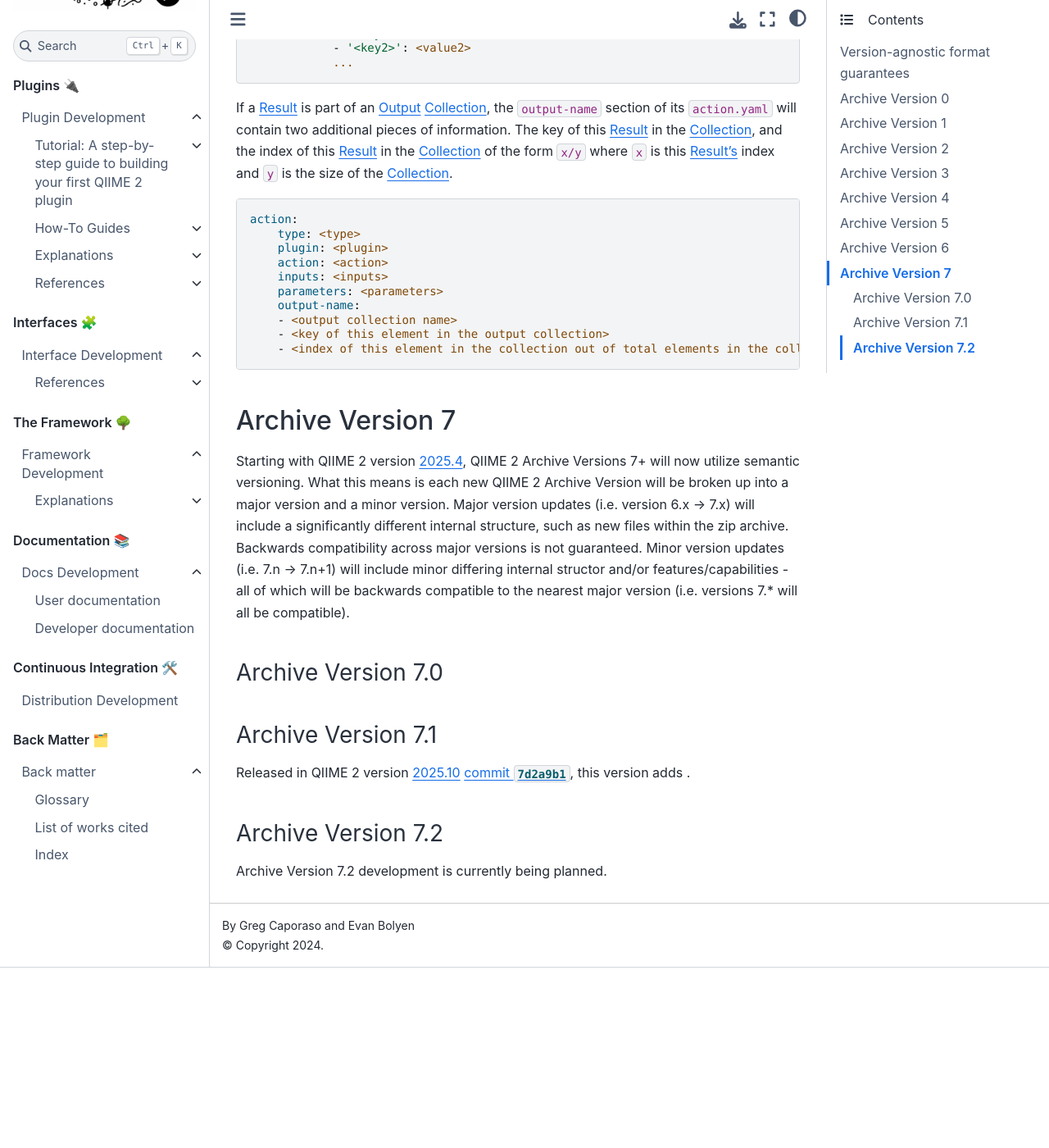
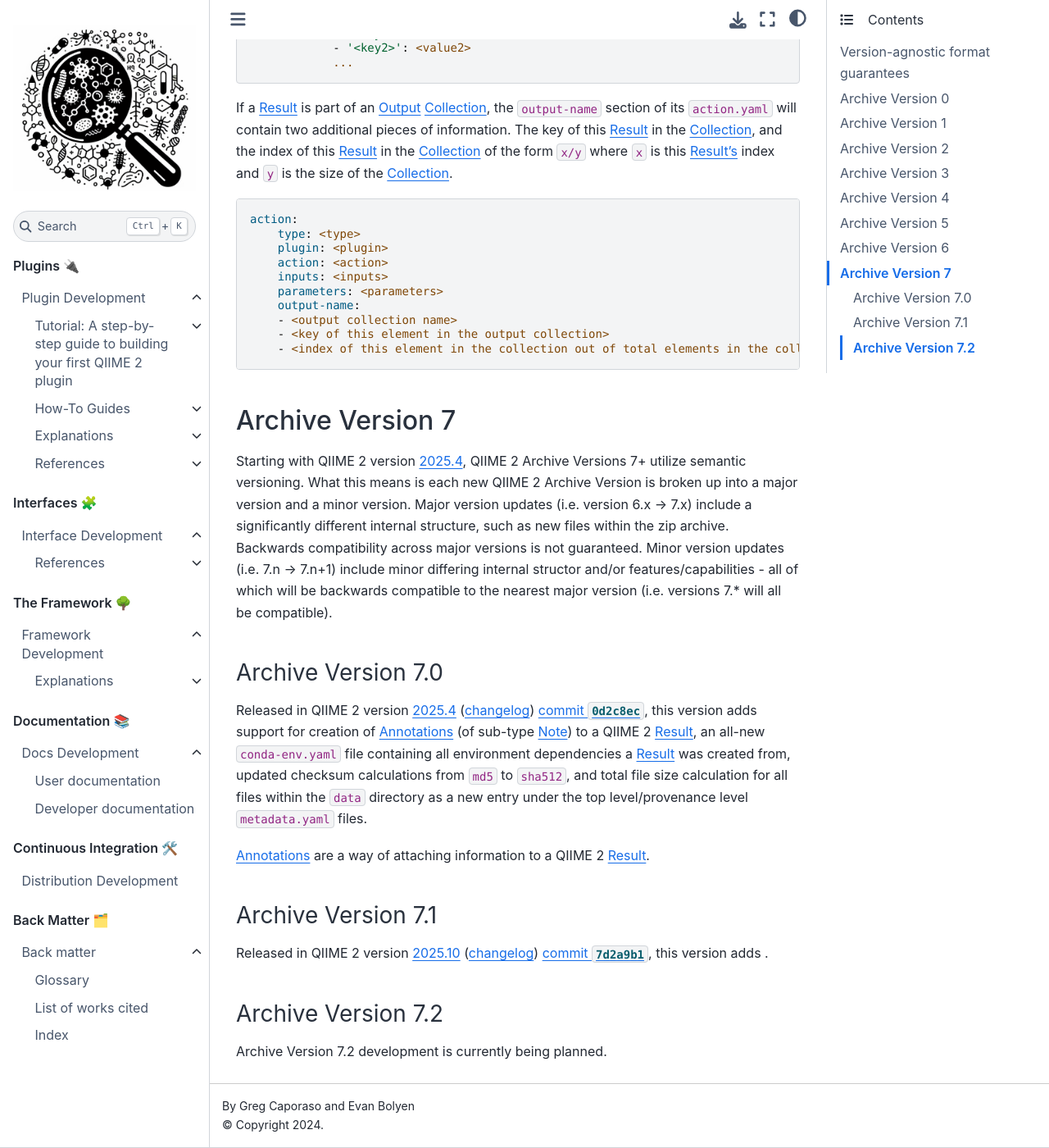
Before and after one commit to caporaso-lab/developing-with-qiime2, a Jupyter Book: the page built from book/framework/references/archive-versions.md, in a window 1280 px wide and 1400 px high, scrolled down 8309 px. Shown: the whole window at 82% size. Built offline with Jupyter Book 1.0.4 settings and Sphinx 7.4.7 and the Sphinx Book theme 1.1.4, drawn with Linux system fonts in a browser that asks for light colours; pages that are not in the unit, such as notebooks, are missing from menus; before the commit the page ends 9489 px from its top, so only the background shows below that.

Commit message:
more archive 7.0

````diff
--- a/book/framework/references/archive-versions.md
+++ b/book/framework/references/archive-versions.md
@@ -238,18 +238,21 @@ action:
     - <index of this element in the collection out of total elements in the collection e.g. 1/100 for the first element in a collection of 100>
 ```
 
+(archive-version-7)=
 ## Archive Version 7
-Starting with QIIME 2 version [2025.4](https://github.com/qiime2/qiime2/releases/tag/2025.4.0), QIIME 2 Archive Versions 7+ will now utilize semantic versioning.
-What this means is each new QIIME 2 Archive Version will be broken up into a major version and a minor version.
-Major version updates (i.e. version 6.x -> 7.x) will include a significantly different internal structure, such as new files within the zip archive.
+Starting with QIIME 2 version [2025.4](https://github.com/qiime2/qiime2/releases/tag/2025.4.0), QIIME 2 Archive Versions 7+ utilize semantic versioning.
+What this means is each new QIIME 2 Archive Version is broken up into a major version and a minor version.
+Major version updates (i.e. version 6.x -> 7.x) include a significantly different internal structure, such as new files within the zip archive.
 Backwards compatibility across major versions is not guaranteed.
-Minor version updates (i.e. 7.n -> 7.n+1) will include minor differing internal structor and/or features/capabilities - all of which will be backwards compatible to the nearest major version (i.e. versions 7.* will all be compatible).
+Minor version updates (i.e. 7.n -> 7.n+1) include minor differing internal structor and/or features/capabilities - all of which will be backwards compatible to the nearest major version (i.e. versions 7.* will all be compatible).
 
 ### Archive Version 7.0
+Released in QIIME 2 version [2025.4](https://github.com/qiime2/qiime2/releases/tag/2025.4.0) ([changelog](https://forum.qiime2.org/t/qiime-2-2025-4-is-now-available/33088)) [commit `0d2c8ec`](https://github.com/qiime2/qiime2/commit/0d2c8ec7d0cb6e3b81c4ab621e78bd0df74c11a0), this version adds support for creation of {term}`Annotations <Annotation>` (of sub-type {term}`Note`) to a QIIME 2 {term}`Result`, an all-new `conda-env.yaml` file containing all environment dependencies a {term}`Result` was created from, updated checksum calculations from `md5` to `sha512`, and total file size calculation for all files within the `data` directory as a new entry under the top level/provenance level `metadata.yaml` files.
 
+{term}`Annotations <Annotation>` are a way of attaching information to a QIIME 2 {term}`Result`.
 
 ### Archive Version 7.1
-Released in QIIME 2 version [2025.10](https://github.com/qiime2/qiime2/releases/tag/2025.4.0)
+Released in QIIME 2 version [2025.10](https://github.com/qiime2/qiime2/releases/tag/2025.10.1) ([changelog](https://forum.qiime2.org/t/qiime-2-2025-10-is-now-available/33760))
 [commit `7d2a9b1`](https://github.com/qiime2/qiime2/commit/7d2a9b12d98666200b370de89e9e633b33e9acb8), this version adds .
 
 ### Archive Version 7.2
````
Also changed, not shown: book/back-matter/glossary.md (+14 -1 lines).
